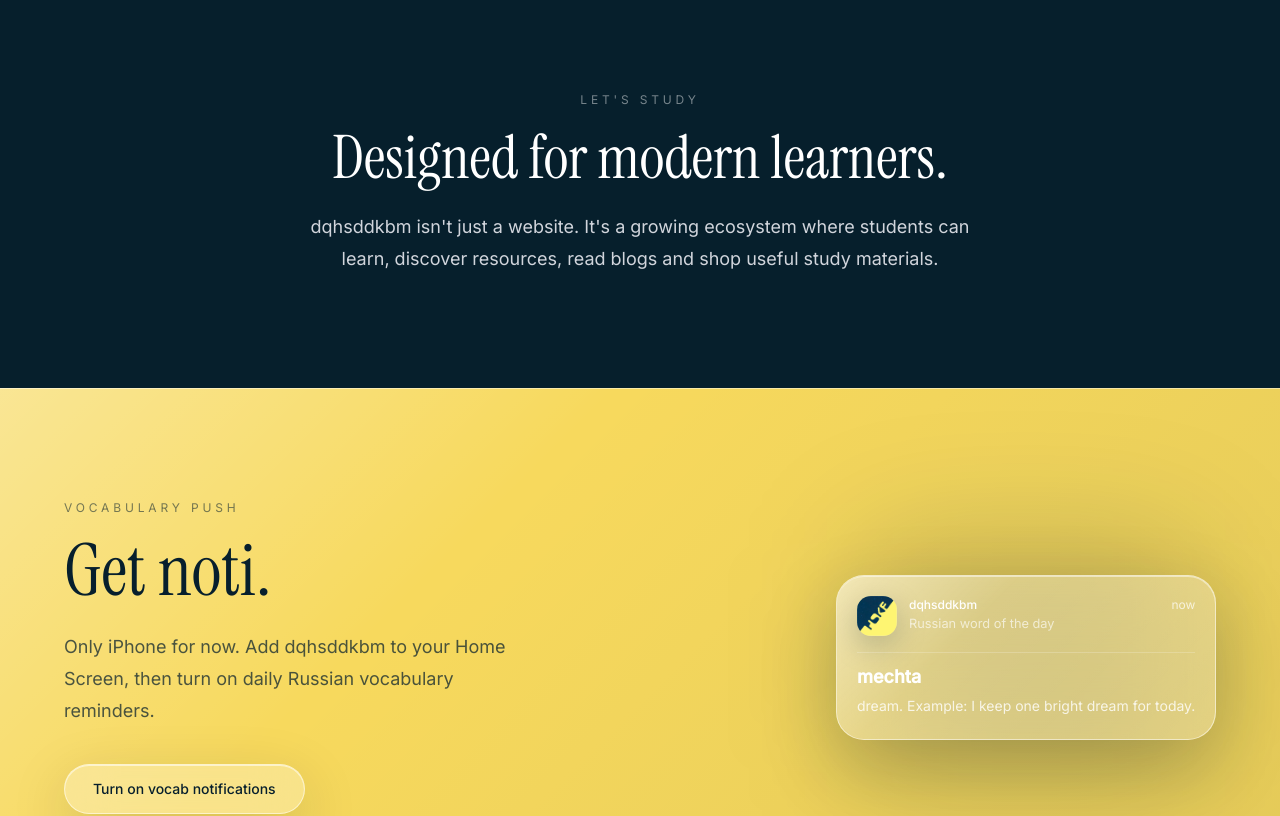
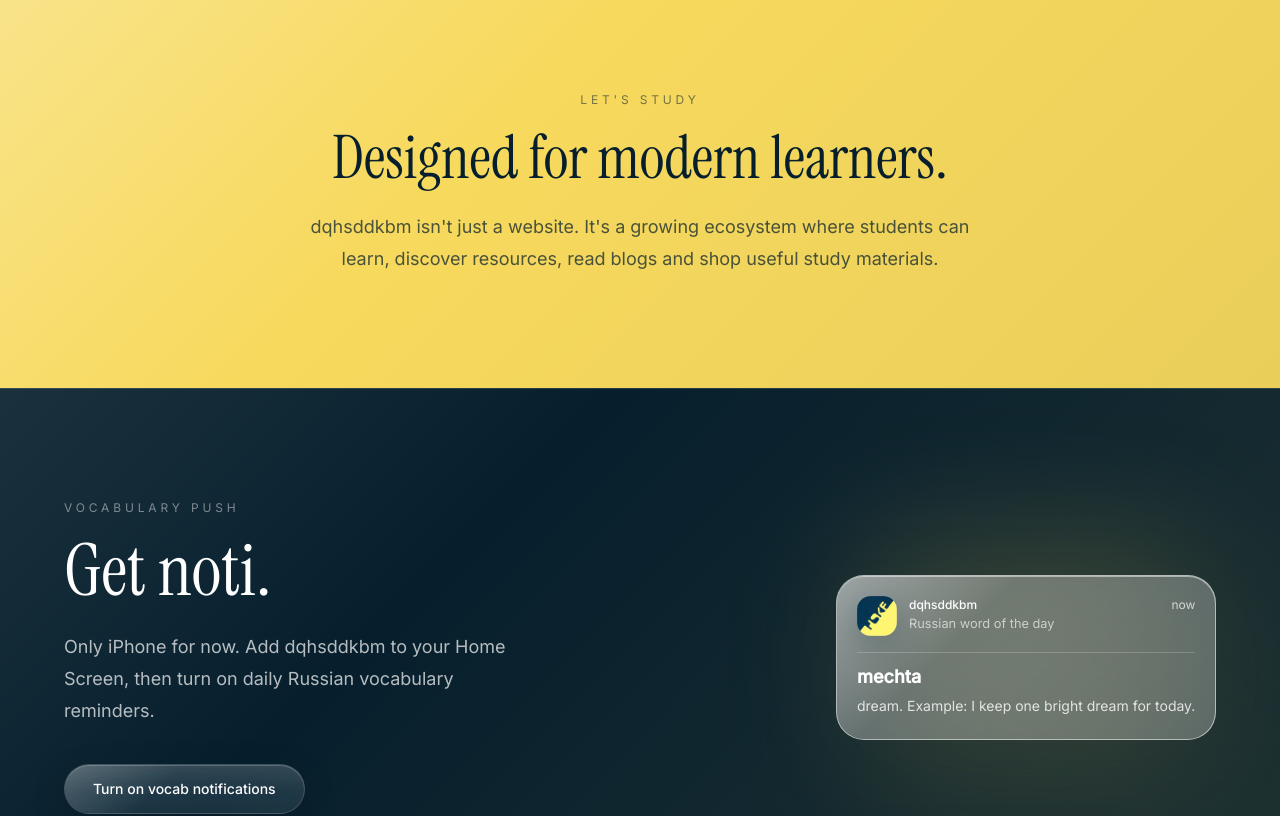
Before and after one commit to quanghuysdd2020r/dqhsddkbm-react, a React (Vite) app: page / in a window 1280 px wide. Shown: the part 820-1636 px from the top of the page. Built offline with nearby package versions, Linux system fonts and the light colour scheme; no server answers.

Commit message:
Swap homepage section colors

```diff
--- a/src/pages/HomePage.tsx
+++ b/src/pages/HomePage.tsx
@@ -71,20 +71,21 @@ export default function Home() {
         </div>
       </section>
 
-      <section className="relative z-10 bg-[#071f2d]/95 py-24 sm:py-28">
-        <div className="mx-auto max-w-6xl px-6 text-center sm:px-8">
+      <section className="relative z-10 overflow-hidden bg-[#f7d95d] py-24 text-[#071f2d] sm:py-28">
+        <div className="absolute inset-0 bg-[linear-gradient(135deg,rgba(255,255,255,0.28),rgba(255,255,255,0)_38%,rgba(7,31,45,0.06)_100%)]" />
+        <div className="relative mx-auto max-w-6xl px-6 text-center sm:px-8">
           <ScrollReveal>
-            <p className="mb-5 text-xs uppercase tracking-[0.32em] text-white/45">
+            <p className="mb-5 text-xs uppercase tracking-[0.32em] text-[#071f2d]/55">
               Let's study
             </p>
             <h2
               style={{ fontFamily: "'Instrument Serif', serif" }}
-              className="mb-6 text-4xl leading-none text-white sm:text-5xl md:text-6xl"
+              className="mb-6 text-4xl leading-none text-[#071f2d] sm:text-5xl md:text-6xl"
             >
               Designed for modern learners.
             </h2>
 
-            <p className="mx-auto max-w-2xl text-base leading-8 text-gray-300 sm:text-lg">
+            <p className="mx-auto max-w-2xl text-base leading-8 text-[#071f2d]/72 sm:text-lg">
               dqhsddkbm isn't just a website. It's a growing ecosystem where
               students can learn, discover resources, read blogs and shop useful
               study materials.
@@ -93,13 +94,13 @@ export default function Home() {
         </div>
       </section>
 
-      <section className="relative z-10 overflow-hidden bg-[#f7d95d] px-6 py-24 text-[#071f2d] sm:py-28">
-        <div className="absolute inset-0 bg-[linear-gradient(135deg,rgba(255,255,255,0.34),rgba(255,255,255,0)_34%,rgba(7,31,45,0.08)_100%)]" />
-        <div className="absolute inset-x-0 top-0 h-px bg-white/45" />
+      <section className="relative z-10 overflow-hidden bg-[#071f2d] px-6 py-24 text-white sm:py-28">
+        <div className="absolute inset-0 bg-[linear-gradient(135deg,rgba(255,255,255,0.08),rgba(255,255,255,0)_34%,rgba(247,217,93,0.1)_100%)]" />
+        <div className="absolute inset-x-0 top-0 h-px bg-white/12" />
 
         <div className="relative mx-auto grid max-w-6xl gap-12 lg:grid-cols-[0.9fr_1.1fr] lg:items-center">
           <ScrollReveal className="max-w-xl" variant="left">
-            <p className="mb-5 text-xs uppercase tracking-[0.32em] text-[#071f2d]/55">
+            <p className="mb-5 text-xs uppercase tracking-[0.32em] text-white/45">
               Vocabulary push
             </p>
             <h2
@@ -109,13 +110,13 @@ export default function Home() {
               Get noti.
             </h2>
 
-            <p className="max-w-md text-base leading-8 text-[#071f2d]/72 sm:text-lg">
+            <p className="max-w-md text-base leading-8 text-white/70 sm:text-lg">
               Only iPhone for now. Add dqhsddkbm to your Home Screen, then turn
               on daily Russian vocabulary reminders.
             </p>
 
             <button
-              className="mt-9 rounded-full border border-white/55 bg-white/28 px-7 py-3.5 text-sm font-medium text-[#071f2d] shadow-[inset_0_1px_0_rgba(255,255,255,0.55),0_18px_60px_rgba(7,31,45,0.16)] backdrop-blur-xl transition hover:-translate-y-0.5 hover:bg-white/36 disabled:cursor-wait disabled:opacity-70"
+              className="liquid-glass mt-9 rounded-full px-7 py-3.5 text-sm font-medium text-white transition hover:-translate-y-0.5 disabled:cursor-wait disabled:opacity-70"
               disabled={isNotificationRequesting}
               onClick={enableNotifications}
               type="button"
@@ -126,13 +127,13 @@ export default function Home() {
             </button>
 
             {notificationStatus ? (
-              <p className="mt-4 text-sm text-[#071f2d]/62">{notificationStatus}</p>
+              <p className="mt-4 text-sm text-white/58">{notificationStatus}</p>
             ) : null}
           </ScrollReveal>
 
           <ScrollReveal className="lg:justify-self-end" delay="short" variant="pop">
             <div className="relative w-full max-w-[34rem]">
-              <div className="absolute inset-x-6 -inset-y-8 rounded-[2.25rem] bg-[#071f2d]/18 blur-3xl" />
+              <div className="absolute inset-x-6 -inset-y-8 rounded-[2.25rem] bg-[#f7d95d]/18 blur-3xl" />
 
               <div className="notification-pop relative rounded-[1.75rem] border border-white/55 bg-white/24 p-4 text-white shadow-[inset_0_1px_0_rgba(255,255,255,0.48),0_26px_75px_rgba(7,31,45,0.22)] backdrop-blur-2xl sm:p-5">
                 <div className="pointer-events-none absolute inset-0 rounded-[inherit] bg-[linear-gradient(135deg,rgba(255,255,255,0.44),rgba(255,255,255,0.08)_34%,rgba(255,255,255,0.02)_100%)]" />
```
